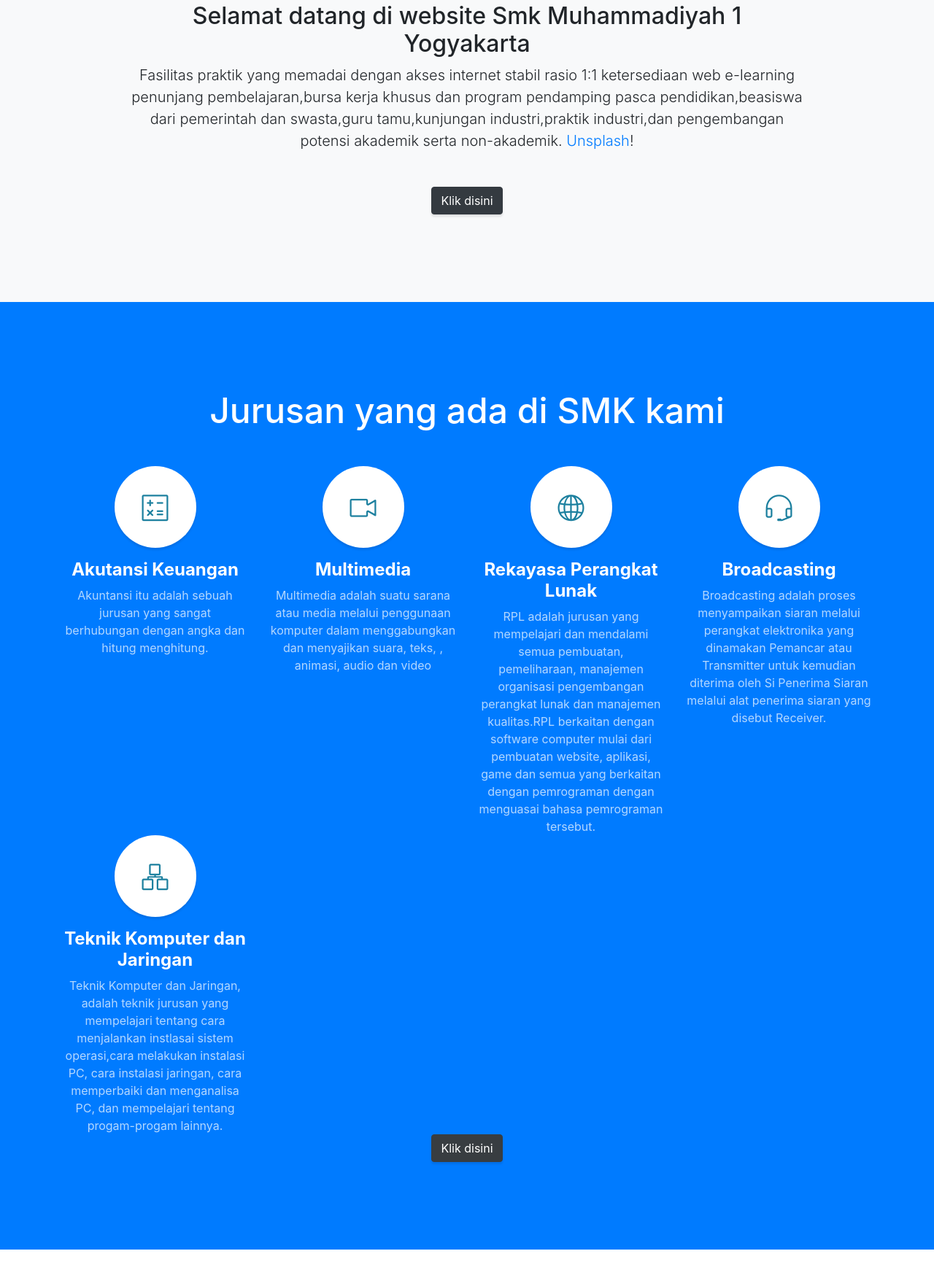
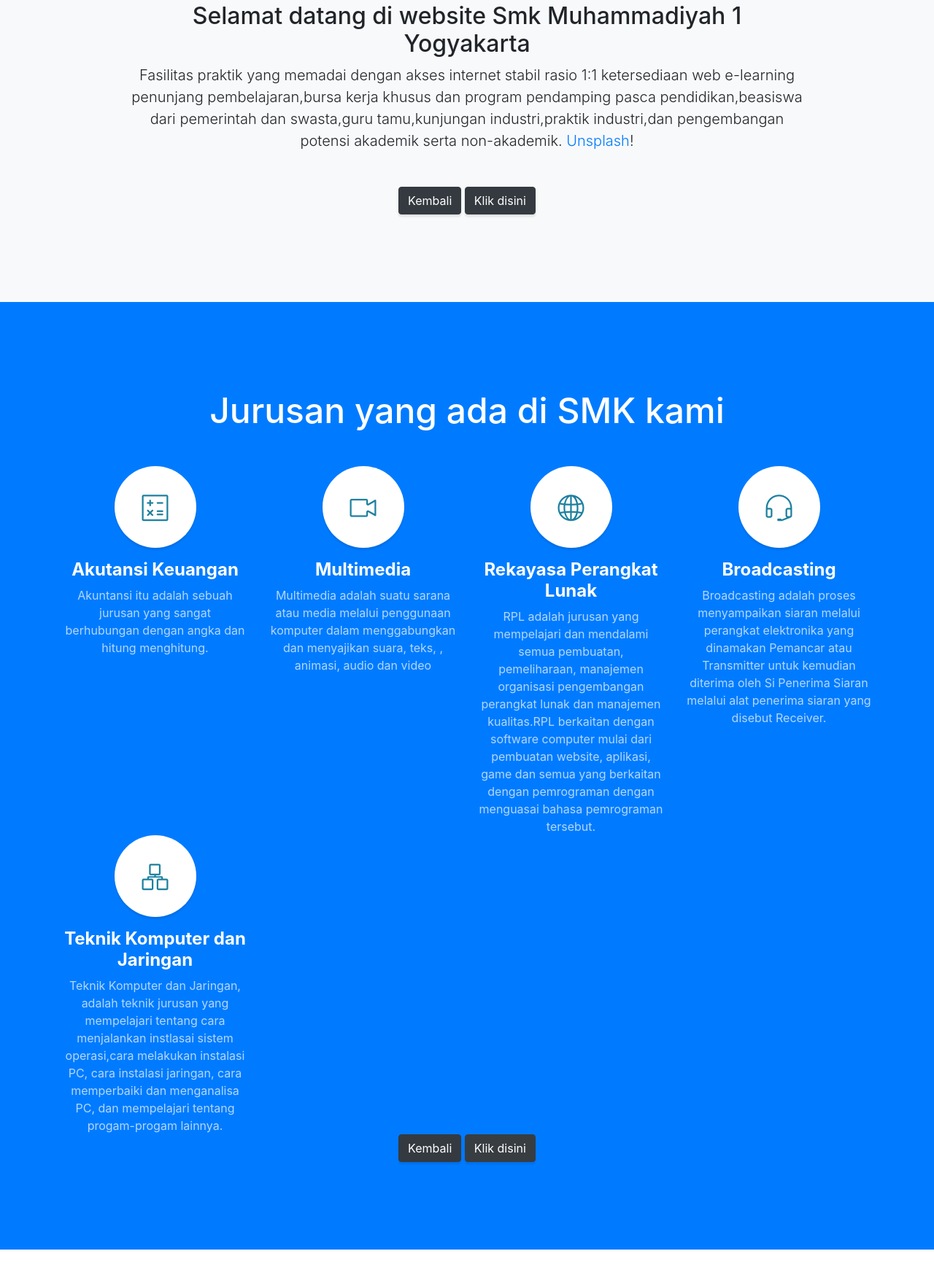
Before and after one commit to wisnuk/wisnudwi, a website with bundled scripts: page index.html in a window 1280 px wide. Shown: the part 917-2669 px from the top of the page at 73% size. Built offline with nearby package versions, Linux system fonts and the light colour scheme.

Commit message:
Update index.html

```diff
--- a/index.html
+++ b/index.html
@@ -69,6 +69,7 @@
           <h2>Selamat datang di website Smk Muhammadiyah 1 Yogyakarta</h2>
           <p class="lead mb-5">Fasilitas praktik yang memadai dengan akses internet stabil rasio 1:1 ketersediaan web e-learning penunjang pembelajaran,bursa kerja khusus dan program pendamping pasca pendidikan,beasiswa dari pemerintah dan swasta,guru tamu,kunjungan industri,praktik industri,dan pengembangan potensi akademik serta non-akademik.
             <a href="https://unsplash.com/">Unsplash</a>!</p>
+          <a class="btn btn-dark btn-xl js-scroll-trigger" href="#page-top">Kembali</a>
           <a class="btn btn-dark btn-xl js-scroll-trigger" href="#services">Klik disini</a>
         </div>
       </div>
@@ -131,6 +132,7 @@
         </div>
       </div>
     </div>
+      <a class="btn btn-dark btn-xl js-scroll-trigger" href="#about">Kembali</a>
       <a class="btn btn-primary btn-xl js-scroll-trigger" href="#portfolio">Klik disini</a>
   </section>
 
```
